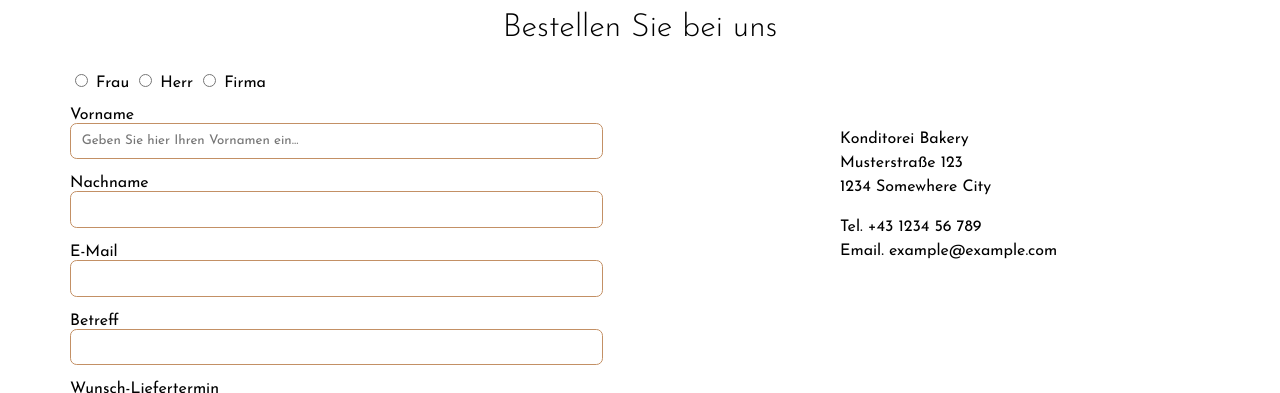
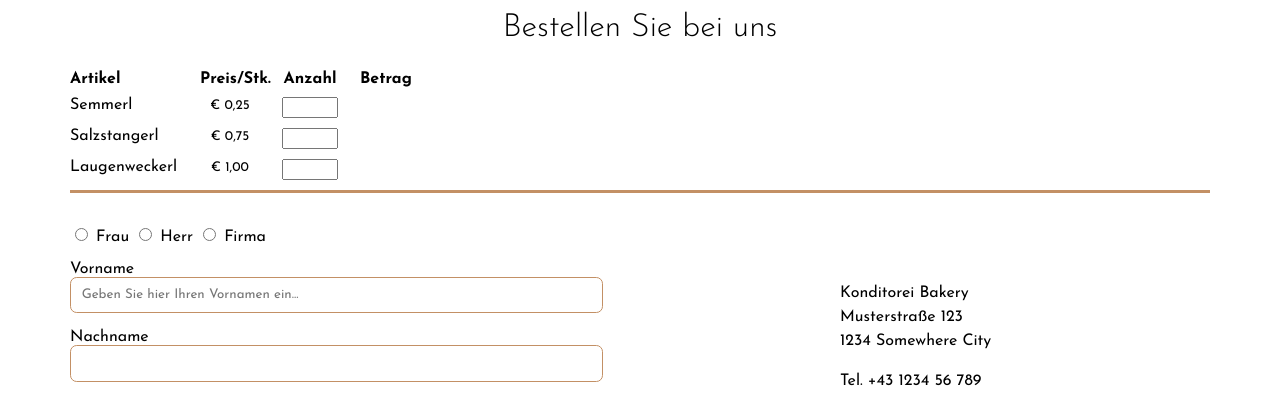
Before and after one commit to maniobi/jwe22, a plain HTML site: page bakery/kontakt.html in a window 1280 px wide. Shown: the part 717-1110 px from the top of the page. Drawn offline with nearby package versions, Linux system fonts and the light colour scheme.

Commit message:
Calculator for bakery, update SkillCheckList

```diff
--- a/bakery/css/style.css
+++ b/bakery/css/style.css
@@ -196,6 +196,36 @@ main img {
 
 
 /* Formulare */
+
+#products {
+    margin-bottom: 2rem;
+    border-bottom: 3px solid var(--gold);
+}
+
+#products .row:first-child > span {
+    font-weight: bold;
+}
+
+#products .row {
+    display: flex;
+    margin-bottom: 10px;
+}
+
+#products .row > span:nth-child(1) {
+    width: 130px;
+}
+
+#products .row > span:nth-child(2) {
+    width: 60px;
+    text-align: center;
+}
+
+
+#products .row > span:nth-child(3) {
+    width: 100px;
+    text-align: center;
+}
+
 
 form .row {
     margin-bottom: 1em;
--- a/bakery/kontakt.html
+++ b/bakery/kontakt.html
@@ -64,6 +64,41 @@
 
         <section id="kontakt_content" class="inner-wrapper">
             <h1>Bestellen Sie bei uns</h1>
+
+
+            <div id="products">
+
+                <div class="row header">
+                    <span>Artikel</span>
+                    <span>Preis/Stk.</span>
+                    <span>Anzahl</span>
+                    <span>Betrag</span>
+                </div>
+
+                <div class="row product">
+                    <span><label for="p1">Semmerl</label></span>
+                    <span><small>€ 0,25</small></span>
+                    <span><input type="number" maxlength="2" min="0" max="99" id="p1" name="p1" data-price-per-piece="0.25"></span>
+                    <span id="p1_sum"></span>
+                </div>
+
+                <div class="row product">
+                    <span><label for="p2">Salzstangerl</label></span>
+                    <span><small>€ 0,75</small></span>
+                    <span><input type="number" maxlength="2" min="0" max="99" id="p2" name="p2" data-price-per-piece="0.75"></span>
+                    <span id="p2_sum"></span>
+                </div>
+
+                <div class="row product">
+                    <span><label for="p3">Laugenweckerl</label></span>
+                    <span><small>€ 1,00</small></span>
+                    <span><input type="number" maxlength="2" min="0" max="99" id="p3" name="p3" data-price-per-piece="1.00"></span>
+                    <span id="p3_sum"></span>
+                </div>
+
+
+            </div>
+
 
 
             <div class="container">
@@ -234,5 +269,60 @@
             </div>
         </div>
     </footer>
+
+
+
+    <script src="https://ajax.googleapis.com/ajax/libs/jquery/3.6.0/jquery.min.js"></script>
+    <script>
+
+
+
+        // sobald du eine Stk. Anzahl eingibst soll eine Funktion ausgeführt werden (Change oder Keypress)
+        // Zahl größer 0
+        // Preis/Stk. multipliziert mit Anzahl
+
+        $('.row.product').each(function(index) {
+
+            // INFO: Hier war der Fehler. Ich vergas ein einfaches "let" für die Variablen-Deklaration.
+            let i = index+1;
+
+            // aktuelles Input Feld ermitteln (es gäbe eine bessere Möglichkeit über $(this))
+            let input = $('#p'+i);
+
+
+
+
+            /*
+                input.change(function(){ .... });
+                Die 'change'-Event-Variante würde erst nach dem verlassen des Focus dieses Feldes die Berechnung durchführen
+                input.keyup(function() {});
+                "Tastatur-Taste-auslassen"-Event auf dem Input Feld überwachen. Berechnung erfolgt nach Tastendruck
+            */
+            input.keyup(function() {
+                // stk-preis aus dem Input Feld lesen
+                let ppp = input.data('price-per-piece');
+
+                // Anzahl aus dem Input Feld lesen, "string" Value zu Datentyp "float" (Dezimalzahl) konvertieren/parsen
+                let amout = parseFloat(input.val());
+
+                // rechnen
+                let result = ppp * amout;
+
+                // in String konvertieren, das Punkt mit Komma ersetzen
+                result = result.toString().replace('.', ',');
+
+                // Euro-Zeichen vorne anhängen
+                result = '€' + result;
+
+                // Einfügen in die Betrag-Spalte z.B. #p1_sum
+                $('#p'+i+'_sum').text(result);
+            });
+
+
+        });
+
+
+    </script>
+
 </body>
 </html>
```
Also changed, not shown: javascript/skillchecklist.html (+6 -0 lines).
